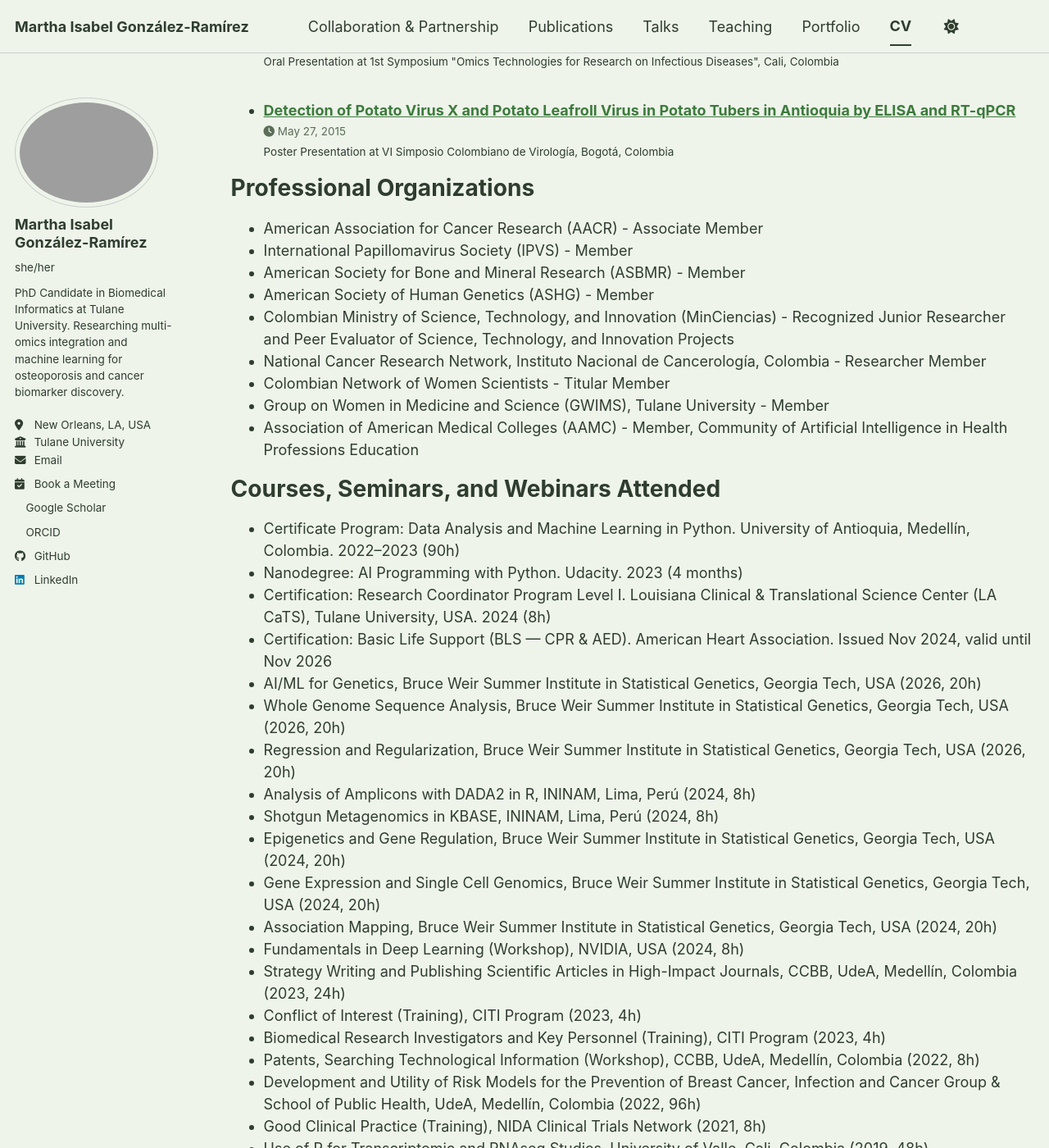
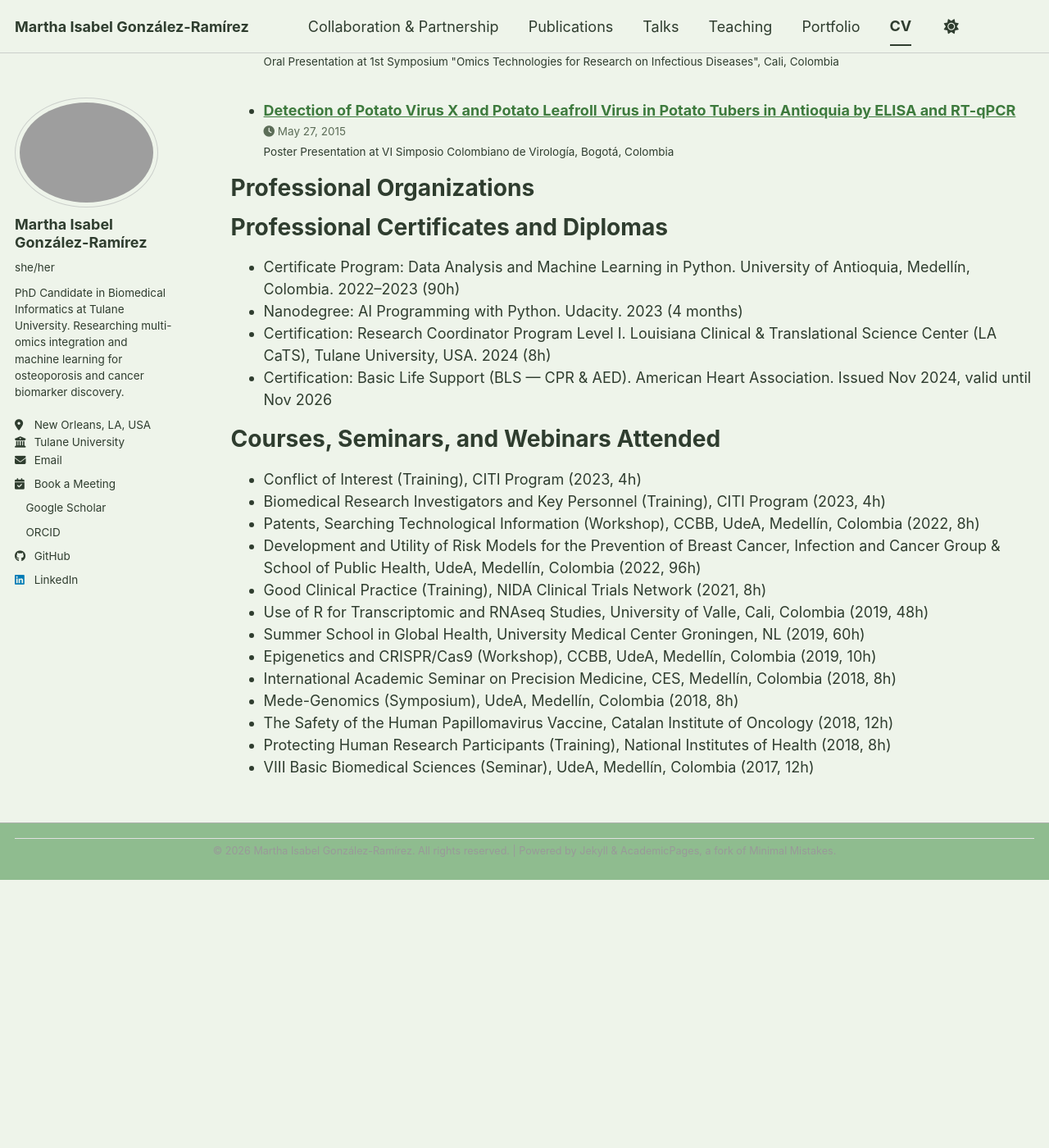
Before and after one commit to migonzalezr/migonzalezr.github.io, a Jekyll site: the page built from _pages/cv.md, in a window 1280 px wide and 1400 px high, scrolled down 7062 px. Shown: the whole window at 82% size. Built offline with Jekyll 4.4.1, drawn with Linux system fonts in a browser that asks for light colours; a style sheet for code colours, icons or effects is not loaded; after the commit the page ends 8204 px from its top, so only the background shows below that.

Commit message:
Separate Professional Certificates from Courses section

```diff
--- a/_pages/cv.md
+++ b/_pages/cv.md
@@ -99,34 +99,16 @@ Talks
 
 Professional Organizations
 ======
-* American Association for Cancer Research (AACR) - Associate Member
-* International Papillomavirus Society (IPVS) - Member
-* American Society for Bone and Mineral Research (ASBMR) - Member
-* American Society of Human Genetics (ASHG) - Member
-* Colombian Ministry of Science, Technology, and Innovation (MinCiencias) - Recognized Junior Researcher and Peer Evaluator of Science, Technology, and Innovation Projects
-* National Cancer Research Network, Instituto Nacional de Cancerología, Colombia - Researcher Member
-* Colombian Network of Women Scientists - Titular Member
-* Group on Women in Medicine and Science (GWIMS), Tulane University - Member
-* Association of American Medical Colleges (AAMC) - Member, Community of Artificial Intelligence in Health Professions Education
 
-
-
-Courses, Seminars, and Webinars Attended
+Professional Certificates and Diplomas
 ======
 * Certificate Program: Data Analysis and Machine Learning in Python. University of Antioquia, Medellín, Colombia. 2022–2023 (90h)
 * Nanodegree: AI Programming with Python. Udacity. 2023 (4 months)
 * Certification: Research Coordinator Program Level I. Louisiana Clinical & Translational Science Center (LA CaTS), Tulane University, USA. 2024 (8h)
 * Certification: Basic Life Support (BLS — CPR & AED). American Heart Association. Issued Nov 2024, valid until Nov 2026
-* AI/ML for Genetics, Bruce Weir Summer Institute in Statistical Genetics, Georgia Tech, USA (2026, 20h)
-* Whole Genome Sequence Analysis, Bruce Weir Summer Institute in Statistical Genetics, Georgia Tech, USA (2026, 20h)
-* Regression and Regularization, Bruce Weir Summer Institute in Statistical Genetics, Georgia Tech, USA (2026, 20h)
-* Analysis of Amplicons with DADA2 in R, ININAM, Lima, Perú (2024, 8h)
-* Shotgun Metagenomics in KBASE, ININAM, Lima, Perú (2024, 8h)
-* Epigenetics and Gene Regulation, Bruce Weir Summer Institute in Statistical Genetics, Georgia Tech, USA (2024, 20h)
-* Gene Expression and Single Cell Genomics, Bruce Weir Summer Institute in Statistical Genetics, Georgia Tech, USA (2024, 20h)
-* Association Mapping, Bruce Weir Summer Institute in Statistical Genetics, Georgia Tech, USA (2024, 20h)
-* Fundamentals in Deep Learning (Workshop), NVIDIA, USA (2024, 8h)
-* Strategy Writing and Publishing Scientific Articles in High-Impact Journals, CCBB, UdeA, Medellín, Colombia (2023, 24h)
+
+Courses, Seminars, and Webinars Attended
+======
 * Conflict of Interest (Training), CITI Program (2023, 4h)
 * Biomedical Research Investigators and Key Personnel (Training), CITI Program (2023, 4h)
 * Patents, Searching Technological Information (Workshop), CCBB, UdeA, Medellín, Colombia (2022, 8h)
```
